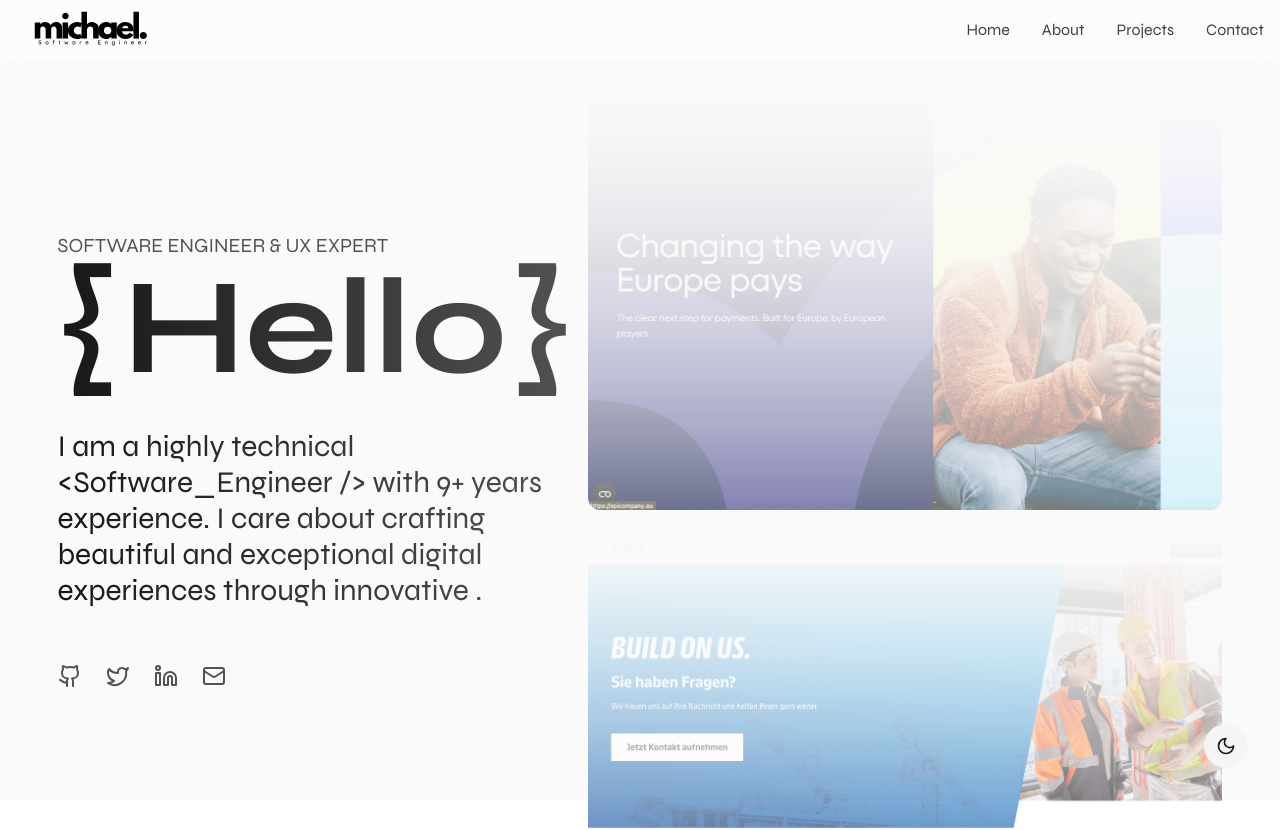
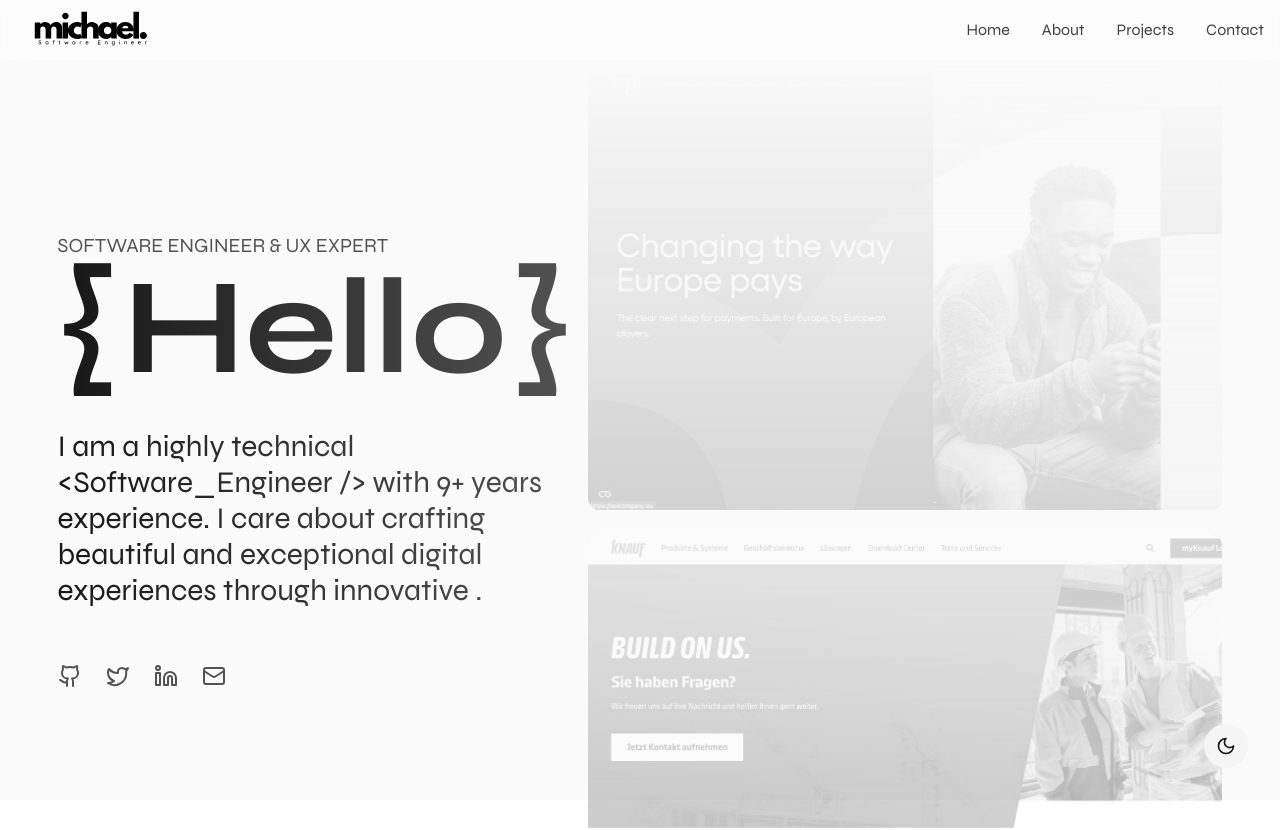
Before and after one commit to michaeleze/portfolio-web, a Next.js app: page / in a window 1280 px wide. Shown: the top 830 px of the page. Built offline with nearby package versions, Linux system fonts and the light colour scheme.

Commit message:
Update Carousel and ImageGallery components with improved styles and accessibility enhancements

```diff
--- a/components/Carousel.tsx
+++ b/components/Carousel.tsx
@@ -29,7 +29,7 @@ export function Carousel({ items = CAROUSEL_CONTENT }: { items?: typeof CAROUSEL
       <div className="animate-scroll-right md:animate-scroll-down flex flex-row md:flex-col gap-6">
         {CAROUSEL_CONTENT.map((slide, index) => (
           <Link key={index} href={slide.path}>
-            <Card className="rounded-xl border-0 flex-shrink-0 snap-center shadow-none bg-blue-500 mask-gradient-to-b hover:mask-none">
+            <Card className="rounded-xl border-0 flex-shrink-0 snap-center shadow-none bg-blue-500 opacity-30 hover:opacity-100 hover:grayscale-0 grayscale">
               <CardContent className="p-0 overflow-hidden h-[450px] w-[400px] md:w-full overflow-hidden">
                 <Image
                   src={slide.src || "/placeholder.svg"}
--- a/components/details/ImageGallery.tsx
+++ b/components/details/ImageGallery.tsx
@@ -25,16 +25,16 @@ const galleryVariants: Variants = {
 export function ImageGallery({ images }: ImageGalleryProps) {
   return (
     <motion.div
-      className="w-full overflow-x-auto mb-20 snap-x snap-mandatory scroll-smooth focus:scroll-auto scrollbar"
+      className="w-full  overflow-x-auto overflow-y-hidden snap-x snap-mandatory scroll-smooth focus:scroll-auto scrollbar max-h-[450px] bg-inherit rounded-xl"
       variants={galleryVariants}
       initial="initial"
       animate="animate"
     >
-      <div className="flex w-full">
+      <div className="flex w-full rounded-xl">
         {images.map((image, index) => (
           <div
             key={index}
-            className="flex-shrink-0 w-full md:w-1/2 snap-start"
+            className="flex-shrink-0 w-full md:w-1/2 snap-start "
           >
             <div className="relative aspect-[4/3] m-2">
               <Image
--- a/lib/content/details/index.ts
+++ b/lib/content/details/index.ts
@@ -14,7 +14,7 @@ export const mockData = {
       ]
     },
     credits: {
-      title: "Credits",
+      title: "Live Site",
       content: [
         "Photography: Jane Doe",
         "Design: John Smith",
```
